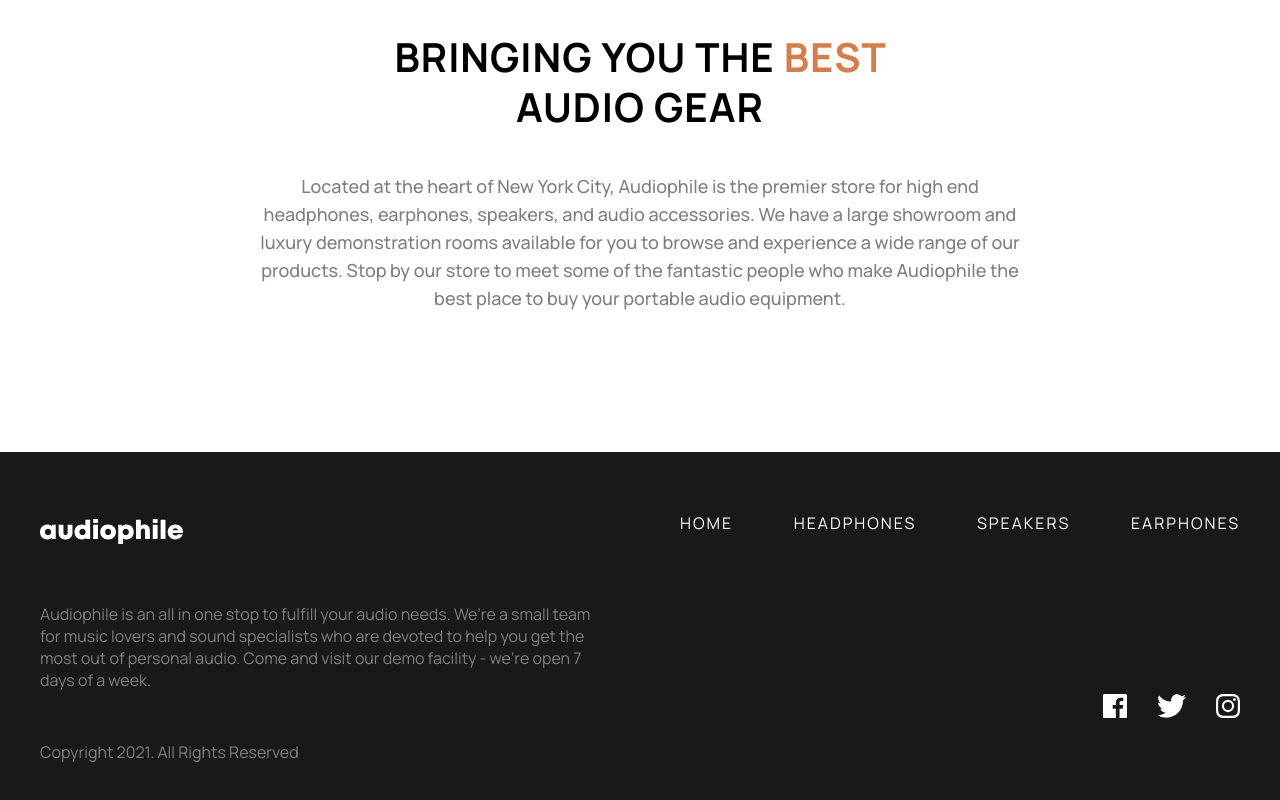
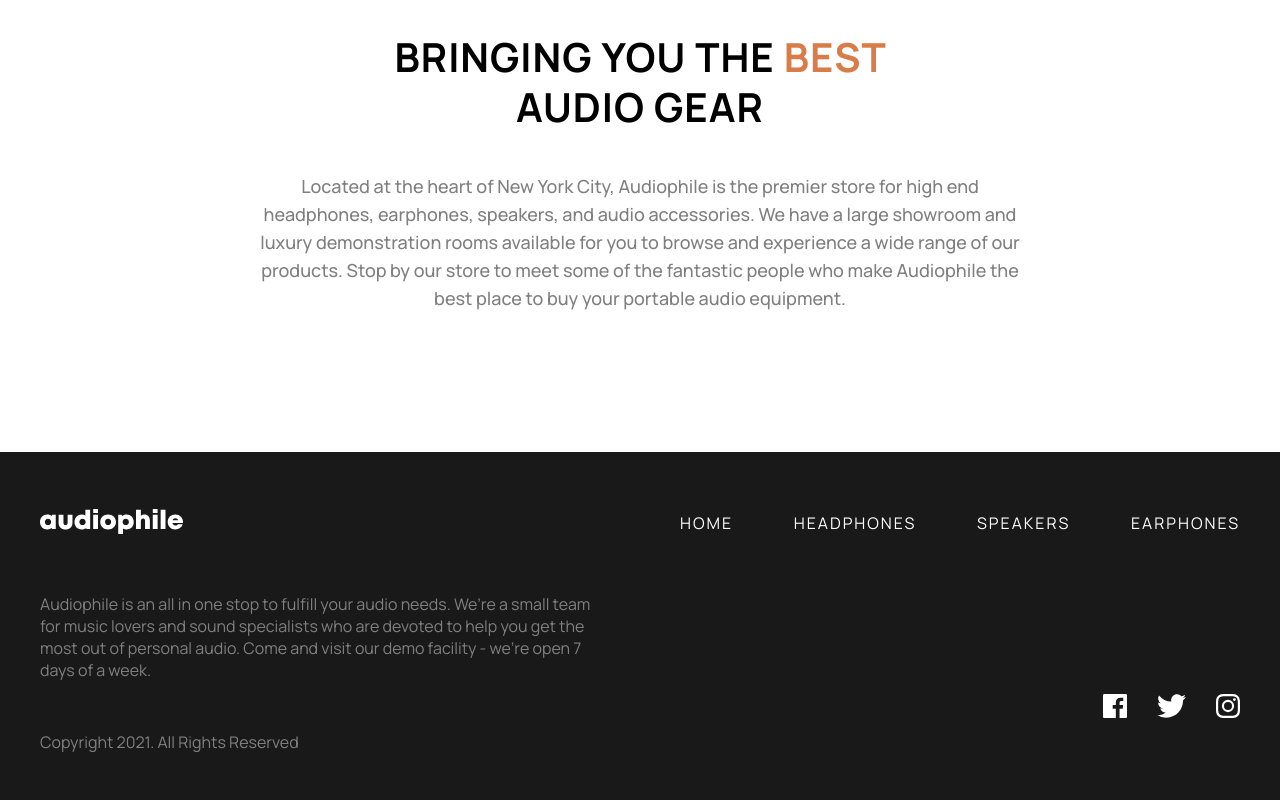
Before and after one commit to digitalents-academy/e-commerce-audiophile, a React (Vite) app: page /speakers in a window 1280 px wide. Shown: the part 2731-3531 px from the top of the page. Built offline with nearby package versions, Linux system fonts and the light colour scheme.

Commit message:
set footer logo margin to make logo look more in line with links

```diff
--- a/src/styles/Footer.css
+++ b/src/styles/Footer.css
@@ -33,6 +33,7 @@
     font-size: 30px;
     font-weight: 800;
     color: white;
+    margin-top: -10px;
 }
 
 .description {
```
